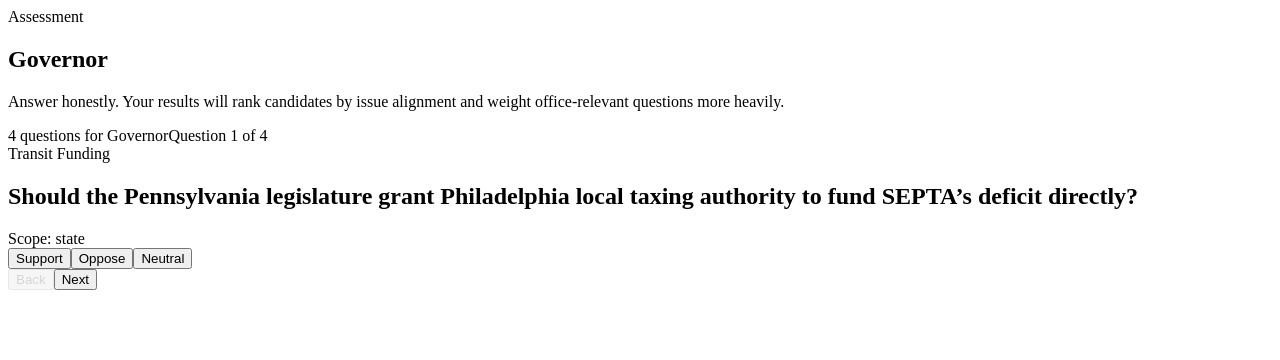
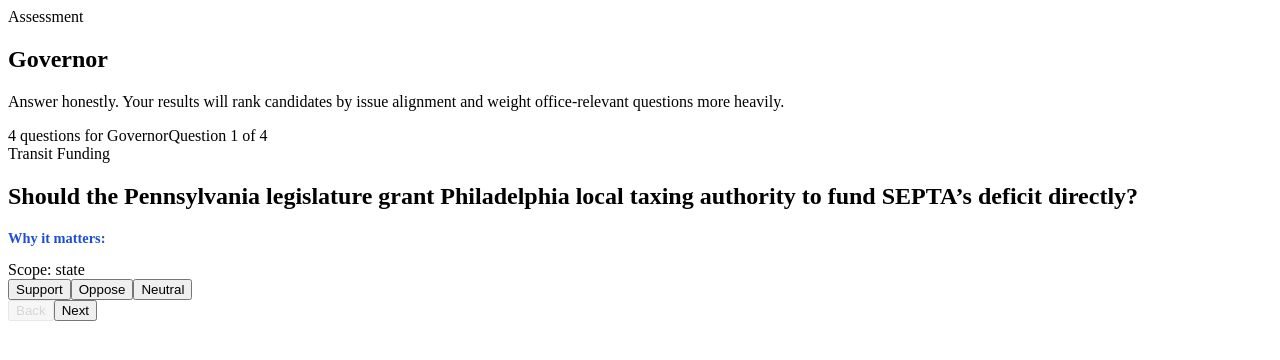
Before and after one commit to adorce90/Philly-Election-app, a Next.js app: page /quiz in a window 1280 px wide. Shown: the top 360 px of the page. Built offline with nearby package versions, Linux system fonts and the light colour scheme.

Commit message:
Update page.tsx

```diff
--- a/src/app/quiz/page.tsx
+++ b/src/app/quiz/page.tsx
@@ -134,6 +134,27 @@ function QuizPageInner() {
           <div className="quiz-card">
             <div className="topic-label">{question.topic}</div>
             <h2 className="question-title">{question.text}</h2>
+            <p
+  style={{
+    marginTop: "0.75rem",
+    color: "#475569",
+    lineHeight: 1.6,
+    fontSize: "0.95rem"
+  }}
+>
+  {question.description}
+</p>
+
+<p
+  style={{
+    marginTop: "0.5rem",
+    color: "#1d4ed8",
+    fontWeight: 600,
+    fontSize: "0.9rem"
+  }}
+>
+  Why it matters: {question.whyItMatters}
+</p>
 
             <div className="chip-row">
               <span className="chip">Scope: {question.scope}</span>
```
